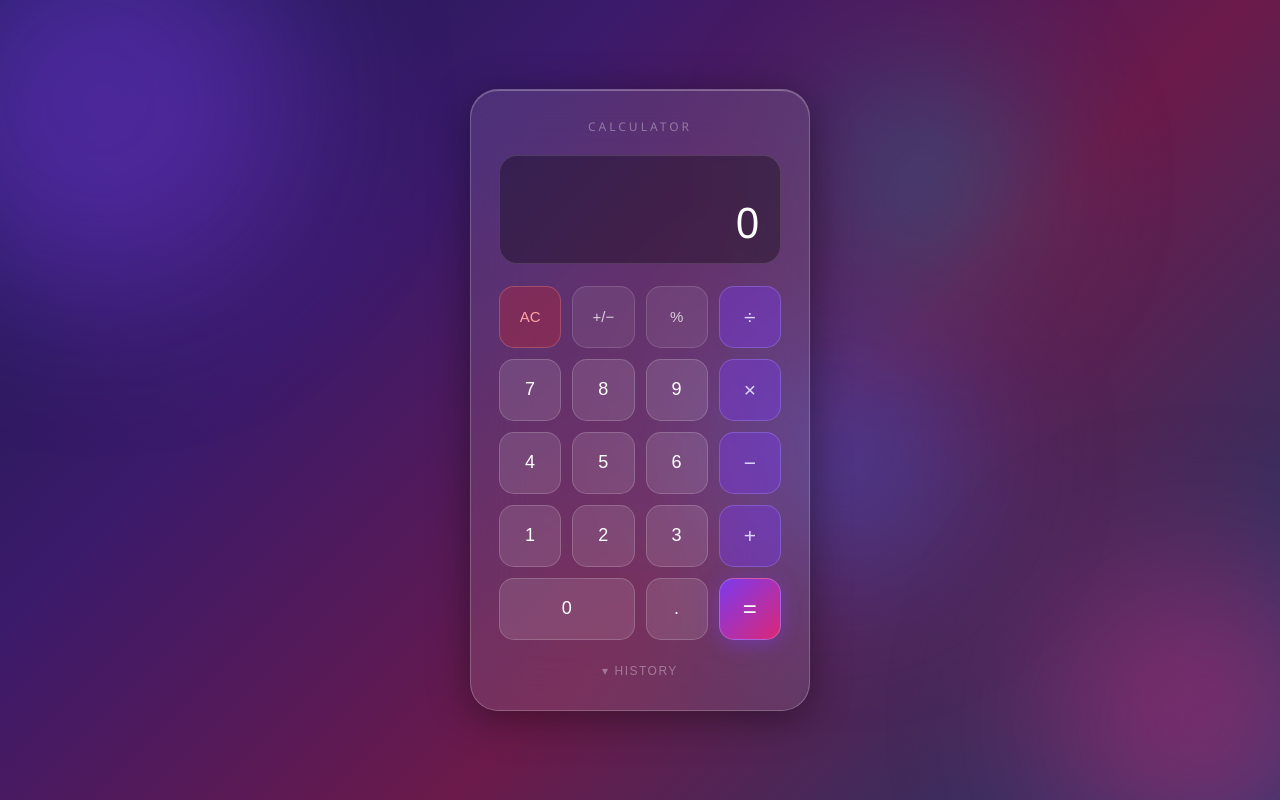
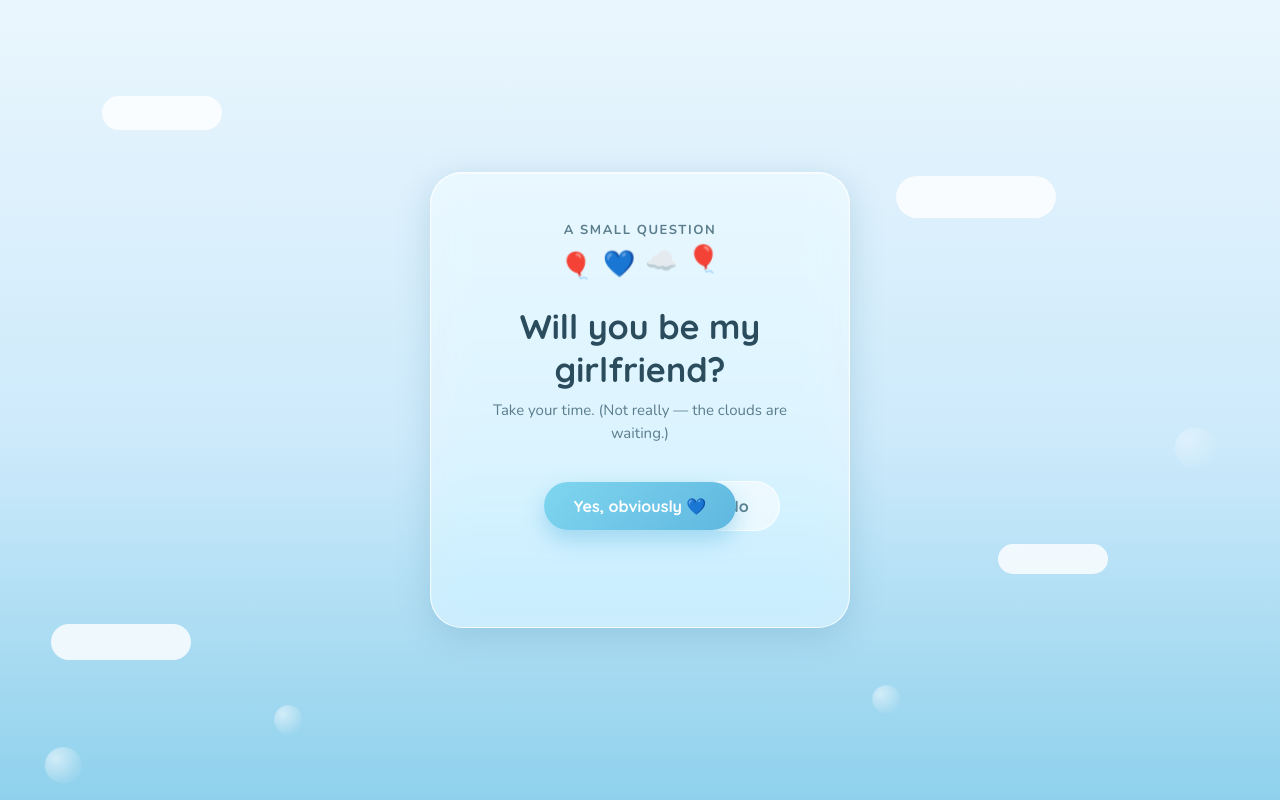
Before and after one commit to Anushthan/anulax, a plain HTML site: page index.html in a window 1280 px wide. Drawn offline with nearby package versions, Linux system fonts and the light colour scheme.

Commit message:
Add files via upload

```diff
--- a/index.html
+++ b/index.html
@@ -1,453 +1,376 @@
 <!DOCTYPE html>
 <html lang="en">
 <head>
-  <meta charset="UTF-8" />
-  <meta name="viewport" content="width=device-width, initial-scale=1.0" />
-  <title>Glass Calculator</title>
+<meta charset="UTF-8">
+<meta name="viewport" content="width=device-width, initial-scale=1.0">
+<title>a question for you :)</title>
+<link rel="preconnect" href="https://fonts.googleapis.com">
+<link rel="preconnect" href="https://fonts.gstatic.com" crossorigin>
+<link href="https://fonts.googleapis.com/css2?family=Quicksand:wght@500;600;700&family=Nunito:wght@400;600;700&display=swap" rel="stylesheet">
 <style>
-    *, *::before, *::after { box-sizing: border-box; margin: 0; padding: 0; }
-
-    body {
-      min-height: 100vh;
-      display: flex;
-      align-items: center;
-      justify-content: center;
-      font-family: 'Segoe UI', system-ui, sans-serif;
-      background: linear-gradient(135deg, #1a1a4e 0%, #3b1a6b 30%, #6b1a4a 60%, #1a3a6b 100%);
-      overflow: hidden;
-      position: relative;
+  :root{
+    --sky-top:#eaf6fd;
+    --sky-mid:#cdeafb;
+    --sky-deep:#8fd1ec;
+    --ink:#2b4c5c;
+    --ink-soft:#5b7d8c;
+    --glass:rgba(255,255,255,0.42);
+    --glass-edge:rgba(255,255,255,0.75);
+    --blush:#ffd3e0;
+    --blush-deep:#ff9bb8;
   }
 
-    /* Ambient glow orbs */
-    .orb {
-      position: fixed;
-      border-radius: 50%;
-      filter: blur(80px);
-      opacity: 0.45;
-      pointer-events: none;
-      z-index: 0;
-    }
-    .orb1 { width: 400px; height: 400px; background: #7c3aed; top: -100px; left: -100px; }
-    .orb2 { width: 320px; height: 320px; background: #db2777; bottom: -80px; right: -80px; }
-    .orb3 { width: 260px; height: 260px; background: #2563eb; top: 40%; left: 55%; }
-    .orb4 { width: 200px; height: 200px; background: #0891b2; top: 10%; right: 20%; }
+  *{box-sizing:border-box;}
 
-    /* Calculator glass card */
-    .calc-glass {
-      background: rgba(255, 255, 255, 0.10);
-      backdrop-filter: blur(28px);
-      -webkit-backdrop-filter: blur(28px);
-      border: 1px solid rgba(255, 255, 255, 0.22);
-      border-radius: 28px;
-      padding: 28px;
-      width: 340px;
-      box-shadow:
-        0 8px 40px rgba(0, 0, 0, 0.40),
-        inset 0 1px 0 rgba(255, 255, 255, 0.28);
-      position: relative;
-      z-index: 1;
+  html,body{
+    margin:0;
+    height:100%;
+    overflow:hidden;
   }
 
-    /* Title */
-    .calc-title {
-      text-align: center;
-      font-size: 12px;
-      letter-spacing: 3px;
-      text-transform: uppercase;
-      color: rgba(255, 255, 255, 0.35);
-      margin-bottom: 20px;
+  body{
+    font-family:'Nunito', sans-serif;
+    background:linear-gradient(180deg, var(--sky-top) 0%, var(--sky-mid) 55%, var(--sky-deep) 100%);
+    display:flex;
+    align-items:center;
+    justify-content:center;
+    position:relative;
+    height:100vh;
+    color:var(--ink);
+    -webkit-font-smoothing:antialiased;
   }
 
-    /* Display */
-    .display-wrap {
-      background: rgba(0, 0, 0, 0.32);
-      border: 1px solid rgba(255, 255, 255, 0.12);
-      border-radius: 18px;
-      padding: 18px 22px 16px;
-      margin-bottom: 22px;
-      min-height: 100px;
-      display: flex;
-      flex-direction: column;
-      align-items: flex-end;
-      justify-content: flex-end;
+  /* ---------- drifting clouds / bubbles ---------- */
+  .sky{
+    position:absolute;
+    inset:0;
+    overflow:hidden;
+    pointer-events:none;
   }
 
-    .display-expr {
-      font-size: 13px;
-      color: rgba(255, 255, 255, 0.40);
-      min-height: 18px;
-      word-break: break-all;
-      text-align: right;
-      font-family: 'Courier New', monospace;
-      letter-spacing: 0.5px;
+  .bubble{
+    position:absolute;
+    bottom:-120px;
+    border-radius:50%;
+    background:radial-gradient(circle at 30% 30%, rgba(255,255,255,0.95), rgba(255,255,255,0.15) 70%);
+    opacity:0.7;
+    animation:float linear infinite;
   }
 
-    .display-main {
-      font-size: 42px;
-      font-weight: 300;
-      color: #ffffff;
-      letter-spacing: -1.5px;
-      word-break: break-all;
-      text-align: right;
-      line-height: 1.15;
-      margin-top: 6px;
-      max-width: 100%;
-      overflow: hidden;
-      text-overflow: ellipsis;
-      white-space: nowrap;
+  @keyframes float{
+    0%{ transform:translateY(0) translateX(0); opacity:0; }
+    8%{ opacity:0.65; }
+    100%{ transform:translateY(-115vh) translateX(var(--drift, 20px)); opacity:0; }
   }
 
-    /* Button grid */
-    .btn-grid {
-      display: grid;
-      grid-template-columns: repeat(4, 1fr);
-      gap: 11px;
+  .cloud{
+    position:absolute;
+    background:#fff;
+    border-radius:100px;
+    opacity:0.8;
+    filter:blur(0.5px);
+  }
+  .cloud::before, .cloud::after{
+    content:"";
+    position:absolute;
+    background:#fff;
+    border-radius:100px;
   }
 
-    .btn {
-      border: none;
-      border-radius: 15px;
-      font-size: 18px;
-      font-weight: 400;
-      cursor: pointer;
-      height: 62px;
-      display: flex;
-      align-items: center;
-      justify-content: center;
-      transition: transform 0.08s ease, background 0.12s ease, opacity 0.08s;
-      user-select: none;
-      outline: none;
+  /* ---------- card ---------- */
+  .card{
+    position:relative;
+    z-index:5;
+    width:min(420px, 88vw);
+    padding:48px 36px 40px;
+    border-radius:32px;
+    background:var(--glass);
+    border:1px solid var(--glass-edge);
+    backdrop-filter:blur(18px) saturate(140%);
+    -webkit-backdrop-filter:blur(18px) saturate(140%);
+    box-shadow:
+      0 8px 32px rgba(80,140,170,0.25),
+      inset 0 1px 1px rgba(255,255,255,0.6);
+    text-align:center;
+    transition:transform 0.4s ease;
   }
 
-    .btn:active { transform: scale(0.91); opacity: 0.80; }
-    .btn:focus-visible {
-      box-shadow: 0 0 0 2px rgba(167, 139, 250, 0.8);
+  .eyebrow{
+    font-size:13px;
+    letter-spacing:0.12em;
+    text-transform:uppercase;
+    color:var(--ink-soft);
+    margin:0 0 10px;
+    font-weight:700;
   }
 
-    /* Number buttons */
-    .btn-num {
-      background: rgba(255, 255, 255, 0.11);
-      border: 1px solid rgba(255, 255, 255, 0.18);
-      color: #ffffff;
-    }
-    .btn-num:hover { background: rgba(255, 255, 255, 0.20); }
-
-    /* Operator buttons */
-    .btn-op {
-      background: rgba(124, 58, 237, 0.40);
-      border: 1px solid rgba(167, 139, 250, 0.38);
-      color: #ddd6fe;
-      font-size: 21px;
-    }
-    .btn-op:hover { background: rgba(124, 58, 237, 0.62); }
-    .btn-op.active-op {
-      background: rgba(167, 139, 250, 0.55);
-      border-color: rgba(233, 213, 255, 0.65);
-      color: #ffffff;
+  h1{
+    font-family:'Quicksand', sans-serif;
+    font-weight:700;
+    font-size:clamp(28px, 6vw, 34px);
+    line-height:1.25;
+    margin:0 0 8px;
+    color:var(--ink);
   }
 
-    /* Equals button */
-    .btn-eq {
-      background: linear-gradient(135deg, #7c3aed 0%, #db2777 100%);
-      border: 1px solid rgba(255, 255, 255, 0.22);
-      color: #ffffff;
-      font-size: 24px;
-      box-shadow: 0 4px 20px rgba(124, 58, 237, 0.45);
+  .sub{
+    font-size:15px;
+    color:var(--ink-soft);
+    margin:0 0 30px;
+    line-height:1.5;
   }
-    .btn-eq:hover { opacity: 0.90; box-shadow: 0 6px 24px rgba(124, 58, 237, 0.60); }
 
-    /* Function buttons (AC, +/-, %) */
-    .btn-fn {
-      background: rgba(255, 255, 255, 0.07);
-      border: 1px solid rgba(255, 255, 255, 0.14);
-      color: rgba(255, 255, 255, 0.75);
-      font-size: 15px;
+  .balloon-row{
+    display:flex;
+    justify-content:center;
+    gap:10px;
+    font-size:26px;
+    margin-bottom:22px;
+    user-select:none;
   }
-    .btn-fn:hover { background: rgba(255, 255, 255, 0.15); }
+  .balloon-row span{
+    display:inline-block;
+    animation:bob 2.6s ease-in-out infinite;
+  }
+  .balloon-row span:nth-child(2){ animation-delay:0.3s; }
+  .balloon-row span:nth-child(3){ animation-delay:0.6s; }
+  .balloon-row span:nth-child(4){ animation-delay:0.9s; }
 
-    /* Clear button */
-    .btn-danger {
-      background: rgba(220, 38, 38, 0.28);
-      border: 1px solid rgba(252, 165, 165, 0.28);
-      color: #fca5a5;
-      font-size: 15px;
+  @keyframes bob{
+    0%,100%{ transform:translateY(0) rotate(-3deg); }
+    50%{ transform:translateY(-8px) rotate(3deg); }
   }
-    .btn-danger:hover { background: rgba(220, 38, 38, 0.50); }
 
-    /* Zero spans 2 columns */
-    .btn-zero { grid-column: span 2; }
+  .actions{
+    position:relative;
+    display:flex;
+    align-items:center;
+    justify-content:center;
+    gap:16px;
+    min-height:64px;
+  }
 
-    /* History panel */
-    .history-toggle {
-      text-align: center;
-      margin-top: 18px;
+  button{
+    font-family:'Quicksand', sans-serif;
+    font-weight:700;
+    font-size:16px;
+    border:none;
+    cursor:pointer;
+    border-radius:999px;
+    padding:14px 30px;
+    transition:transform 0.18s ease, box-shadow 0.18s ease;
   }
-    .history-toggle button {
-      background: none;
-      border: none;
-      color: rgba(255, 255, 255, 0.35);
-      font-size: 12px;
-      letter-spacing: 1.5px;
-      text-transform: uppercase;
-      cursor: pointer;
-      padding: 4px 12px;
-      border-radius: 8px;
-      transition: color 0.15s;
+
+  .yes-btn{
+    background:linear-gradient(135deg, #7fd6ef, #5fb7e0);
+    color:#fff;
+    box-shadow:0 10px 22px rgba(95,183,224,0.45);
+    position:relative;
+    z-index:2;
   }
-    .history-toggle button:hover { color: rgba(255,255,255,0.65); }
+  .yes-btn:hover{ transform:translateY(-2px) scale(1.04); }
+  .yes-btn:active{ transform:scale(0.97); }
 
-    .history-panel {
-      display: none;
-      margin-top: 14px;
-      background: rgba(0,0,0,0.22);
-      border: 1px solid rgba(255,255,255,0.10);
-      border-radius: 14px;
-      padding: 12px 16px;
-      max-height: 150px;
-      overflow-y: auto;
+  .no-btn{
+    background:rgba(255,255,255,0.55);
+    color:var(--ink-soft);
+    border:1px solid rgba(255,255,255,0.8);
+    position:absolute;
+    left:50%;
+    transform:translateX(56px);
+    z-index:1;
   }
-    .history-panel.open { display: block; }
-    .history-panel::-webkit-scrollbar { width: 4px; }
-    .history-panel::-webkit-scrollbar-thumb { background: rgba(255,255,255,0.2); border-radius: 4px; }
 
-    .history-item {
-      font-size: 13px;
-      color: rgba(255,255,255,0.55);
-      padding: 5px 0;
-      border-bottom: 1px solid rgba(255,255,255,0.07);
-      text-align: right;
-      font-family: 'Courier New', monospace;
-      cursor: pointer;
-      transition: color 0.12s;
+  .no-hint{
+    margin-top:18px;
+    font-size:13px;
+    color:var(--ink-soft);
+    opacity:0.85;
+    min-height:18px;
+    transition:opacity 0.2s ease;
   }
-    .history-item:last-child { border-bottom: none; }
-    .history-item:hover { color: rgba(255,255,255,0.90); }
-    .history-item span.result { color: #a78bfa; font-weight: 500; }
-    .history-empty {
-      font-size: 12px;
-      color: rgba(255,255,255,0.28);
-      text-align: center;
-      padding: 8px 0;
+
+  /* ---------- celebration view ---------- */
+  .celebrate{
+    display:none;
+  }
+  .celebrate.show{
+    display:block;
+    animation:pop 0.5s ease;
+  }
+  @keyframes pop{
+    0%{ transform:scale(0.85); opacity:0; }
+    100%{ transform:scale(1); opacity:1; }
+  }
+
+  .heart-burst{
+    font-size:48px;
+    margin-bottom:6px;
+  }
+
+  .hide{ display:none !important; }
+
+  .confetti-layer{
+    position:fixed;
+    inset:0;
+    pointer-events:none;
+    z-index:50;
+    overflow:hidden;
+  }
+  .confetti{
+    position:absolute;
+    top:-20px;
+    border-radius:3px;
+    animation:fall linear forwards;
+  }
+  @keyframes fall{
+    to{ transform:translateY(110vh) rotate(540deg); opacity:0.9; }
+  }
+
+  @media (max-width:380px){
+    .no-btn{ position:static; transform:none; margin-top:14px; }
+    .actions{ flex-direction:column; }
   }
 </style>
 </head>
 <body>
 
-  <!-- Ambient orbs -->
-  <div class="orb orb1"></div>
-  <div class="orb orb2"></div>
-  <div class="orb orb3"></div>
-  <div class="orb orb4"></div>
+<div class="sky" id="sky"></div>
 
-  <div class="calc-glass" role="main" aria-label="Glass Calculator">
+<div class="card" id="card">
 
-    <p class="calc-title">Calculator</p>
+  <div id="ask">
+    <p class="eyebrow">a small question</p>
+    <div class="balloon-row">
+      <span>🎈</span><span>💙</span><span>☁️</span><span>🎈</span>
+    </div>
+    <h1>Will you be my girlfriend?</h1>
+    <p class="sub">Take your time. (Not really — the clouds are waiting.)</p>
 
-    <!-- Display -->
-    <div class="display-wrap">
-      <div class="display-expr" id="expr" aria-live="polite"></div>
-      <div class="display-main" id="display" aria-live="polite">0</div>
+    <div class="actions">
+      <button class="yes-btn" id="yesBtn" onclick="sayYes()">Yes, obviously 💙</button>
+      <button class="no-btn" id="noBtn">No</button>
     </div>
 
-    <!-- Buttons -->
-    <div class="btn-grid">
-      <!-- Row 1 -->
-      <button class="btn btn-danger" onclick="ac()" aria-label="All clear">AC</button>
-      <button class="btn btn-fn"     onclick="toggleSign()" aria-label="Toggle sign">+/−</button>
-      <button class="btn btn-fn"     onclick="percent()" aria-label="Percent">%</button>
-      <button class="btn btn-op"     id="op-div" onclick="op('/')" aria-label="Divide">÷</button>
-
-      <!-- Row 2 -->
-      <button class="btn btn-num" onclick="num('7')">7</button>
-      <button class="btn btn-num" onclick="num('8')">8</button>
-      <button class="btn btn-num" onclick="num('9')">9</button>
-      <button class="btn btn-op"  id="op-mul" onclick="op('×')" aria-label="Multiply">×</button>
-
-      <!-- Row 3 -->
-      <button class="btn btn-num" onclick="num('4')">4</button>
-      <button class="btn btn-num" onclick="num('5')">5</button>
-      <button class="btn btn-num" onclick="num('6')">6</button>
-      <button class="btn btn-op"  id="op-sub" onclick="op('-')" aria-label="Subtract">−</button>
-
-      <!-- Row 4 -->
-      <button class="btn btn-num" onclick="num('1')">1</button>
-      <button class="btn btn-num" onclick="num('2')">2</button>
-      <button class="btn btn-num" onclick="num('3')">3</button>
-      <button class="btn btn-op"  id="op-add" onclick="op('+')" aria-label="Add">+</button>
-
-      <!-- Row 5 -->
-      <button class="btn btn-num btn-zero" onclick="num('0')">0</button>
-      <button class="btn btn-num" onclick="dot()" aria-label="Decimal point">.</button>
-      <button class="btn btn-eq"  onclick="eq()" aria-label="Equals">=</button>
+    <p class="no-hint" id="hint">&nbsp;</p>
   </div>
 
-    <!-- History -->
-    <div class="history-toggle">
-      <button onclick="toggleHistory()" id="hist-btn">▾ History</button>
-    </div>
-    <div class="history-panel" id="history-panel">
-      <div class="history-empty" id="history-empty">No history yet</div>
+  <div class="celebrate" id="celebrate">
+    <div class="heart-burst">💙🎉💙</div>
+    <h1>Yay! She said yes!</h1>
+    <p class="sub">Okay, technically <em>you</em> said yes. But the clouds are throwing a party either way.</p>
   </div>
 
 </div>
 
 <script>
-    let cur = '0', prev = '', pendingOp = '', freshInput = false, justEvaled = false;
-    let history = [];
-
-    const display = document.getElementById('display');
-    const exprEl  = document.getElementById('expr');
-
-    function clearOpHighlight() {
-      ['op-div','op-mul','op-sub','op-add'].forEach(id => {
-        document.getElementById(id).classList.remove('active-op');
-      });
+  /* ---- background bubbles ---- */
+  const sky = document.getElementById('sky');
+  const bubbleCount = 16;
+  for(let i=0;i<bubbleCount;i++){
+    const b = document.createElement('div');
+    b.className = 'bubble';
+    const size = 14 + Math.random()*46;
+    b.style.width = size+'px';
+    b.style.height = size+'px';
+    b.style.left = Math.random()*100+'vw';
+    b.style.setProperty('--drift', (Math.random()*80-40)+'px');
+    b.style.animationDuration = (10 + Math.random()*14)+'s';
+    b.style.animationDelay = (Math.random()*12)+'s';
+    sky.appendChild(b);
   }
 
-    function num(n) {
-      if (cur === 'Error') { ac(); }
-      if (freshInput || justEvaled) { cur = n; freshInput = false; justEvaled = false; }
-      else { cur = cur === '0' ? n : cur + n; }
-      if (cur.replace('-','').length > 12) return;
-      display.textContent = cur;
+  /* a couple of soft clouds */
+  const cloudSpecs = [
+    {top:'12%', left:'8%', w:120, h:34},
+    {top:'22%', left:'70%', w:160, h:42},
+    {top:'68%', left:'78%', w:110, h:30},
+    {top:'78%', left:'4%', w:140, h:36},
+  ];
+  cloudSpecs.forEach(c=>{
+    const el = document.createElement('div');
+    el.className = 'cloud';
+    el.style.top = c.top;
+    el.style.left = c.left;
+    el.style.width = c.w+'px';
+    el.style.height = c.h+'px';
+    sky.appendChild(el);
+  });
+
+  /* ---- the "No" button that won't be caught ---- */
+  const noBtn = document.getElementById('noBtn');
+  const yesBtn = document.getElementById('yesBtn');
+  const card = document.getElementById('card');
+  const hint = document.getElementById('hint');
+
+  const hints = [
+    "almost had it",
+    "so close!",
+    "it's quick, I promise",
+    "okay that one was rude",
+    "the button is shy",
+    "just say yes 🥺",
+    "I believe in you",
+    "one more try"
+  ];
+
+  let dodges = 0;
+
+  function dodge(){
+    const cardRect = card.getBoundingClientRect();
+    const btnRect = noBtn.getBoundingClientRect();
+    const maxX = cardRect.width - btnRect.width - 24;
+    const maxY = cardRect.height - btnRect.height - 24;
+    const x = Math.max(8, Math.random()*maxX);
+    const y = Math.max(8, Math.random()*maxY);
+
+    noBtn.style.position = 'absolute';
+    noBtn.style.left = x+'px';
+    noBtn.style.top = y+'px';
+    noBtn.style.transform = 'none';
+
+    dodges++;
+    hint.textContent = hints[Math.min(dodges-1, hints.length-1)];
+
+    // yes button grows a little more confident each time
+    const scale = Math.min(1 + dodges*0.06, 1.5);
+    yesBtn.style.transform = `scale(${scale})`;
   }
 
-    function dot() {
-      if (justEvaled) { cur = '0'; justEvaled = false; }
-      if (freshInput)  { cur = '0'; freshInput = false; }
-      if (!cur.includes('.')) { cur += '.'; }
-      display.textContent = cur;
+  noBtn.addEventListener('mouseenter', dodge);
+  noBtn.addEventListener('click', (e)=>{ e.preventDefault(); dodge(); });
+  noBtn.addEventListener('touchstart', (e)=>{ e.preventDefault(); dodge(); }, {passive:false});
+
+  /* ---- celebration ---- */
+  function sayYes(){
+    document.getElementById('ask').classList.add('hide');
+    document.getElementById('celebrate').classList.add('show');
+    launchConfetti();
   }
 
-    function op(o) {
-      clearOpHighlight();
-      const opMap = { '/':'op-div', '×':'op-mul', '-':'op-sub', '+':'op-add' };
-      if (opMap[o]) document.getElementById(opMap[o]).classList.add('active-op');
+  function launchConfetti(){
+    const layer = document.createElement('div');
+    layer.className = 'confetti-layer';
+    document.body.appendChild(layer);
 
-      if (pendingOp && !freshInput && !justEvaled) { eq(true); }
-      prev = cur;
-      pendingOp = o;
-      freshInput = true;
-      justEvaled = false;
+    const colors = ['#8fd1ec','#5fb7e0','#ffd3e0','#ff9bb8','#ffffff','#cdeafb'];
+    const pieces = 80;
 
-      const sym = { '/':'÷', '×':'×', '-':'−', '+':'+' };
-      exprEl.textContent = prev + ' ' + (sym[o] || o);
+    for(let i=0;i<pieces;i++){
+      const c = document.createElement('div');
+      c.className = 'confetti';
+      const size = 6 + Math.random()*6;
+      c.style.width = size+'px';
+      c.style.height = (size*0.4)+'px';
+      c.style.left = Math.random()*100+'vw';
+      c.style.background = colors[Math.floor(Math.random()*colors.length)];
+      c.style.animationDuration = (2.2 + Math.random()*1.8)+'s';
+      c.style.animationDelay = (Math.random()*0.6)+'s';
+      layer.appendChild(c);
     }
 
-    function compute(a, b, o) {
-      a = parseFloat(a); b = parseFloat(b);
-      if (o === '+') return a + b;
-      if (o === '-') return a - b;
-      if (o === '×') return a * b;
-      if (o === '/') { if (b === 0) return 'Error'; return a / b; }
+    setTimeout(()=>layer.remove(), 4200);
   }
-
-    function eq(silent) {
-      if (!pendingOp) return;
-      const sym = { '/':'÷', '×':'×', '-':'−', '+':'+' };
-      const exprStr = prev + ' ' + (sym[pendingOp] || pendingOp) + ' ' + cur;
-
-      if (!silent) exprEl.textContent = exprStr + ' =';
-
-      let result = compute(prev, cur, pendingOp);
-
-      if (result === 'Error') {
-        cur = 'Error';
-        display.textContent = 'Error';
-        pendingOp = '';
-        return;
-      }
-
-      result = parseFloat(result.toFixed(10));
-      if (result.toString().length > 12) result = parseFloat(result.toPrecision(9));
-
-      if (!silent) {
-        addHistory(exprStr + ' = ' + result);
-      }
-
-      cur = result.toString();
-      display.textContent = cur;
-      pendingOp = '';
-      freshInput = false;
-      justEvaled = true;
-      if (!silent) clearOpHighlight();
-    }
-
-    function ac() {
-      cur = '0'; prev = ''; pendingOp = ''; freshInput = false; justEvaled = false;
-      display.textContent = '0'; exprEl.textContent = '';
-      clearOpHighlight();
-    }
-
-    function toggleSign() {
-      if (cur === '0' || cur === 'Error') return;
-      cur = cur.startsWith('-') ? cur.slice(1) : '-' + cur;
-      display.textContent = cur;
-    }
-
-    function percent() {
-      if (cur === 'Error') return;
-      cur = (parseFloat(cur) / 100).toString();
-      display.textContent = cur;
-    }
-
-    // History
-    function addHistory(entry) {
-      history.unshift(entry);
-      if (history.length > 20) history.pop();
-      renderHistory();
-    }
-
-    function renderHistory() {
-      const panel = document.getElementById('history-panel');
-      const empty = document.getElementById('history-empty');
-      if (history.length === 0) {
-        empty.style.display = 'block';
-        return;
-      }
-      empty.style.display = 'none';
-      const items = panel.querySelectorAll('.history-item');
-      items.forEach(el => el.remove());
-
-      history.forEach(entry => {
-        const parts = entry.split(' = ');
-        const div = document.createElement('div');
-        div.className = 'history-item';
-        div.innerHTML = parts[0] + ' = <span class="result">' + parts[1] + '</span>';
-        div.title = 'Tap to reuse result';
-        div.onclick = () => {
-          cur = parts[1];
-          display.textContent = cur;
-          justEvaled = true;
-        };
-        panel.appendChild(div);
-      });
-    }
-
-    let histOpen = false;
-    function toggleHistory() {
-      histOpen = !histOpen;
-      const panel = document.getElementById('history-panel');
-      const btn   = document.getElementById('hist-btn');
-      panel.classList.toggle('open', histOpen);
-      btn.textContent = histOpen ? '▴ History' : '▾ History';
-    }
-
-    // Keyboard support
-    document.addEventListener('keydown', e => {
-      if (e.key >= '0' && e.key <= '9') { num(e.key); }
-      else if (e.key === '.') { dot(); }
-      else if (e.key === '+') { op('+'); }
-      else if (e.key === '-') { op('-'); }
-      else if (e.key === '*') { op('×'); }
-      else if (e.key === '/') { e.preventDefault(); op('/'); }
-      else if (e.key === 'Enter' || e.key === '=') { eq(); }
-      else if (e.key === 'Escape') { ac(); }
-      else if (e.key === 'Backspace') {
-        if (cur.length > 1 && cur !== 'Error') { cur = cur.slice(0,-1); display.textContent = cur; }
-        else { cur = '0'; display.textContent = '0'; }
-      }
-    });
 </script>
 
 </body>
```
Lines whose indentation alone changed are shown as unchanged.
